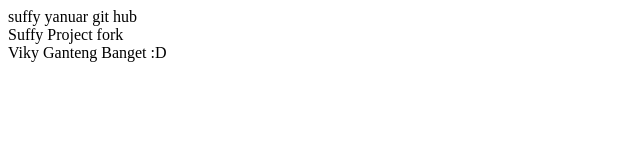
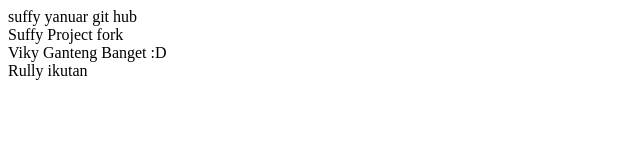
Before and after one commit to suffy/WebsiteHtml, a plain HTML site: page index.html in a window 1280 px wide. Shown: the full height of the page, 0-640 px from the left. Drawn offline with Linux system fonts and the light colour scheme.

Commit message:
Update index.html
coba kolaborasi

```diff
--- a/index.html
+++ b/index.html
@@ -5,5 +5,7 @@
 	Suffy Project fork
 	<br>
 	Viky Ganteng Banget :D
+	<br>
+	Rully ikutan
 </body>
 </html>
```
